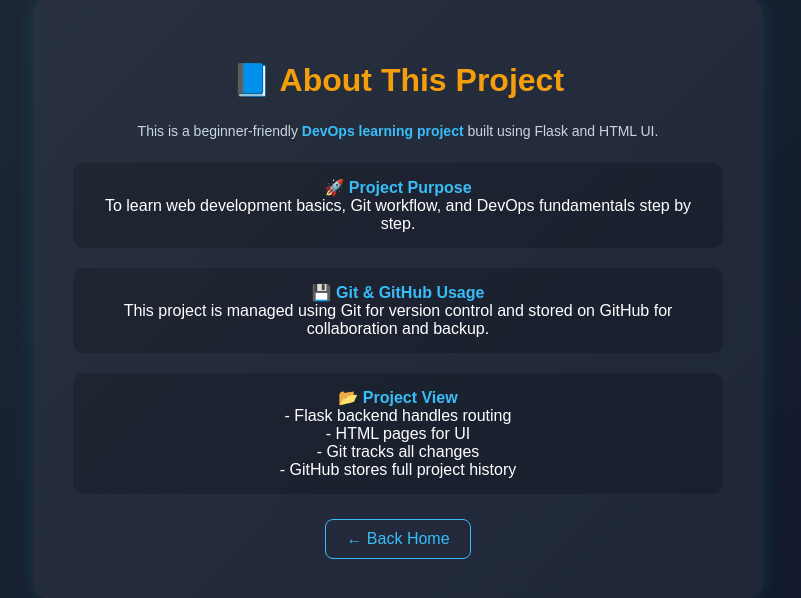
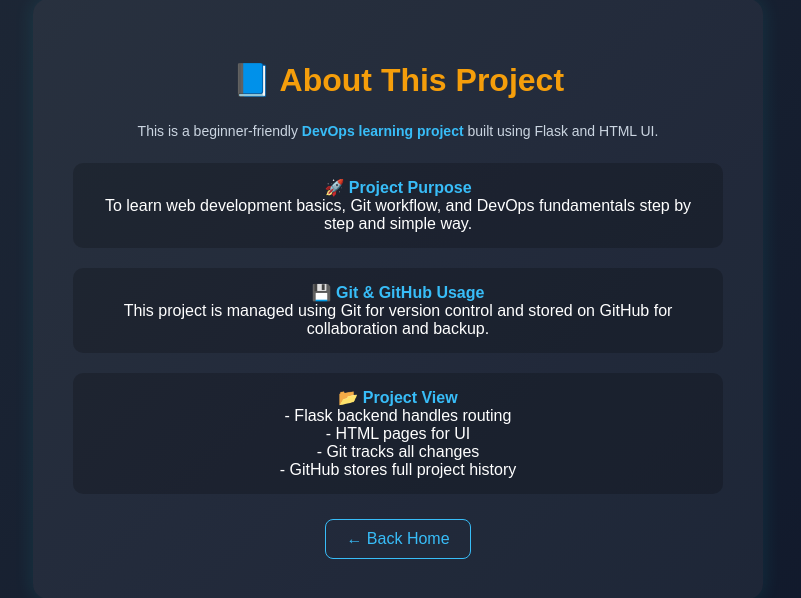
Before and after one commit to alank8s-cloud-code/version-controlled-flask-app, a Flask app: page /about in a window 1280 px wide. Shown: the part 101-699 px from the top of the page, without its empty margins (242-1043 px from the left). Run offline with Flask 3, Linux system fonts and the light colour scheme.

Commit message:
chore: some changes in index.html

```diff
--- a/templates/about.html
+++ b/templates/about.html
@@ -74,7 +74,7 @@
 
         <div class="section">
             🚀 <span class="highlight">Project Purpose</span><br>
-            To learn web development basics, Git workflow, and DevOps fundamentals step by step.
+            To learn web development basics, Git workflow, and DevOps fundamentals step by step and simple way.
         </div>
 
         <div class="section">
```
